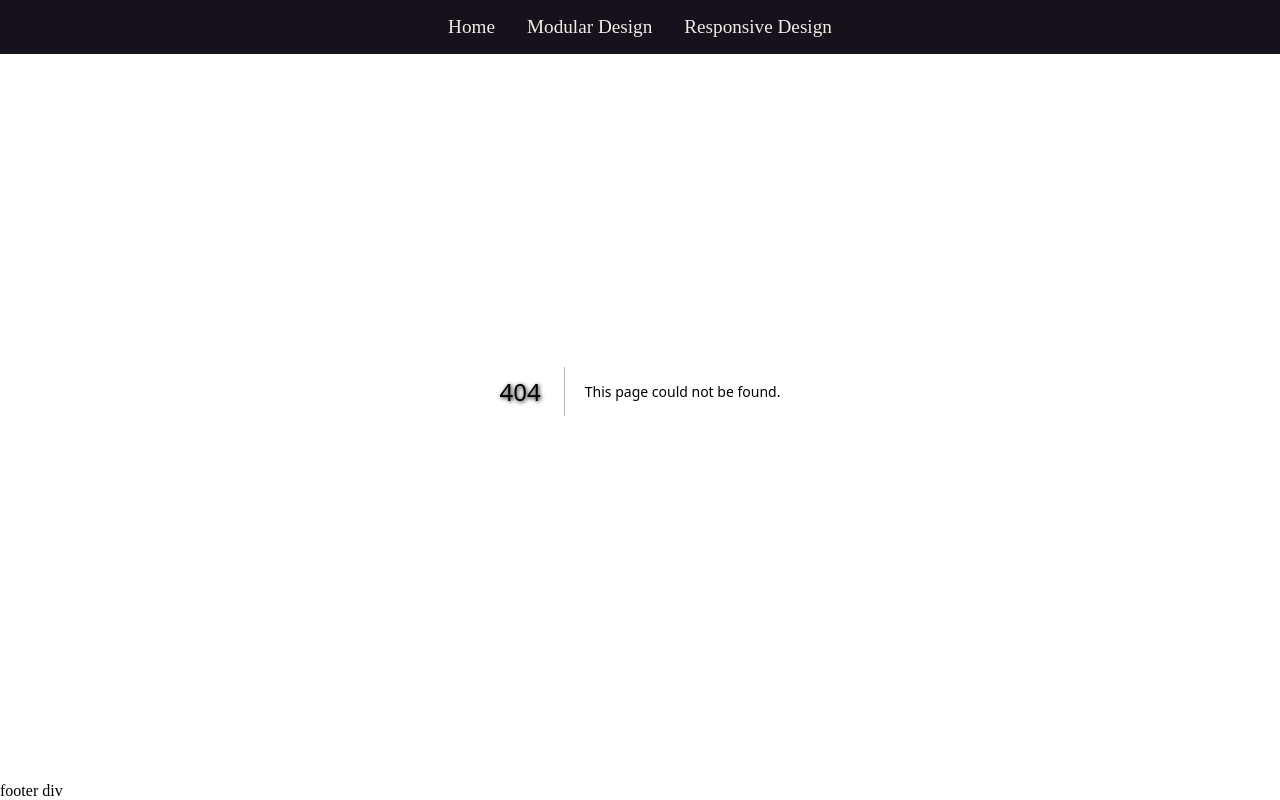
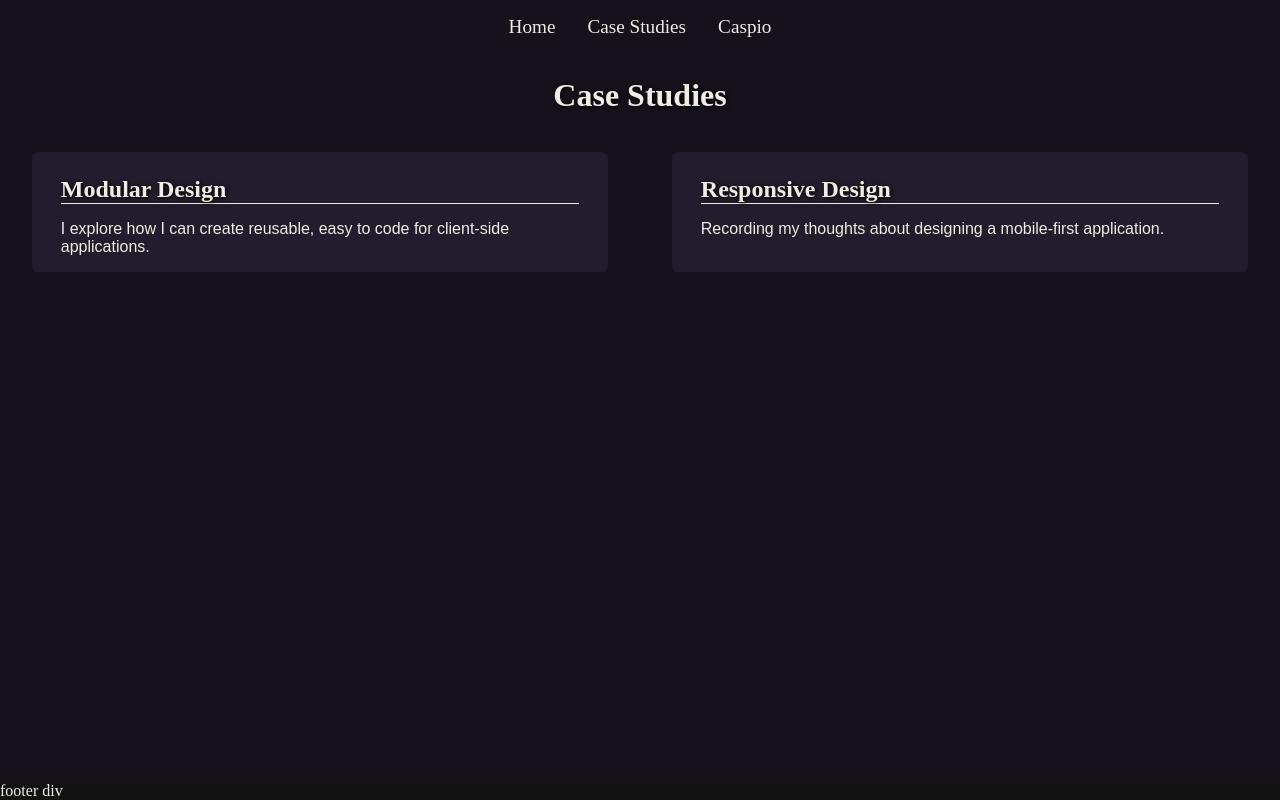
Before and after one commit to Justin-Acosta/portfolio-client, a Next.js app: page /case-studies in a window 1280 px wide. Before the commit this address had no page. Built offline with nearby package versions, Linux system fonts and the light colour scheme.

Commit message:
re-organized website structure to group simmilar topics together (opted to not use dropdowns in the nav)

```diff
--- /dev/null
+++ b/app/case-studies/case-studies.module.css
@@ -0,0 +1,26 @@
+.link {
+    display: flex;
+    justify-content: center;
+    color:var(--offWhite);
+    width: 100%;
+    text-decoration: none;
+    white-space: nowrap;
+}
+
+
+@media (min-aspect-ratio: 4/4) {
+    .link {
+        max-width: 50%;
+        text-wrap: wrap;
+    }
+
+    .link > article:hover {
+        background-color:var(--primaryLight2);
+    }
+  }
+
+  @media (max-aspect-ratio: 4.4) {
+    .link > article:active {
+        background-color:var(--primaryLight2);
+    }
+  }
--- /dev/null
+++ b/app/case-studies/page.tsx
@@ -0,0 +1,33 @@
+import Link from 'next/link'
+import styles from './case-studies.module.css'
+
+export default function Page() {
+    return (
+        <main>
+
+            <h1>Case Studies</h1>
+
+            <section>
+                <Link
+                    className={styles.link}
+                    href={'case-studies/modular-design'}>
+                    <article>
+                        <h1>Modular Design</h1>
+                        <p>I explore how I can create reusable, easy to
+                            code for client-side applications.</p>
+                    </article>
+                </Link>
+                <Link
+                    className={styles.link}
+                    href={'case-studies/responsive-design'}>
+                    <article>
+                        <h1>Responsive Design</h1>
+                        <p>Recording my thoughts about designing a
+                            mobile-first application.</p>
+                    </article>
+                </Link>
+            </section>
+
+        </main>
+    );
+}
--- /dev/null
+++ b/app/caspio/caspio.module.css
@@ -0,0 +1,15 @@
+.link {
+    display: flex;
+    justify-content: center;
+    color:var(--offWhite);
+    width: 100%;
+    text-decoration: none;
+    white-space: nowrap;
+}
+
+@media (min-aspect-ratio: 4/4) {
+    .link {
+      max-width: 50%;
+      text-wrap: wrap;
+    }
+  }
--- a/app/globals.css
+++ b/app/globals.css
@@ -1,8 +1,7 @@
 :root {
   --primary: rgb(21, 18, 28);
   --primaryLight: rgb(33, 29, 44);
-  --secondary: rgb(43, 30, 35);
-  --secondaryLight: rgb(57, 39, 45);
+  --primaryLight2: rgb(52, 47, 68);
   --offWhite: rgb(239, 237, 228);
   --grey1: rgb(53, 47, 50);
   --grey2: rgb(242, 242, 242);
@@ -41,6 +40,13 @@ main {
 
 section {
   display: flex;
+  flex-wrap: wrap;
+  justify-content: space-evenly;
+  width: 100%;
+}
+
+article {
+  display: flex;
   flex-direction: column;
   align-items: center;
   background-color: var(--primaryLight);
@@ -49,11 +55,12 @@ section {
   margin: 1rem 0;
 }
 
-section > h1 {
+article > h1 {
   width: 90%;
   text-align: left;
   border-bottom: solid .1rem var(--offWhite);
   margin-bottom: 1rem;
+  font-size: 1.5rem;
 }
 
 h1 {
@@ -66,6 +73,7 @@ p {
   margin: 0;
   margin-bottom: 1rem;
   font-family: sans-serif;
+  text-wrap: wrap;
 }
 
 pre {
--- a/app/page.tsx
+++ b/app/page.tsx
@@ -7,7 +7,7 @@ export default function Home() {
 
       <Background imageURL=''>
         <h1>About This Project</h1>
-        <section>
+        <article>
           <h1>Introduction</h1>
           <p>This website is a personal database for my learning endeavors.
              The idea is to take notes, but also integrate my learnings
@@ -15,7 +15,7 @@ export default function Home() {
              I intend to create a searchable, feature rich platform that
              enables rapid development. </p>
           <p>Technologies: JavaScript, React, Next.js, Python, Django</p>
-        </section>
+        </article>
       </Background>
 
     </main>
--- a/components/nav/nav.tsx
+++ b/components/nav/nav.tsx
@@ -29,14 +29,14 @@ export default function Nav() {
                 <Link
                     onClick={toggleIsExpanded}
                     className={styles.link}
-                    href={'/modular-design'}>
-                    Modular Design
+                    href={'/case-studies'}>
+                    Case Studies
                 </Link>
                 <Link
                     onClick={toggleIsExpanded}
                     className={styles.link}
-                    href={'/responsive-design'}>
-                    Responsive Design
+                    href={'/caspio'}>
+                    Caspio
                 </Link>
             </nav>
         </>
```
Also changed, not shown: app/case-studies/modular-design/page.tsx (renamed from app/modular-design/page.tsx, +11 -11 lines), app/case-studies/responsive-design/page.tsx (renamed from app/responsive-design/page.tsx, +4 -4 lines), app/caspio/page.tsx (added, +20 -0 lines), app/case-studies/modular-design/page.module.css (renamed from app/modular-design/page.module.css).
